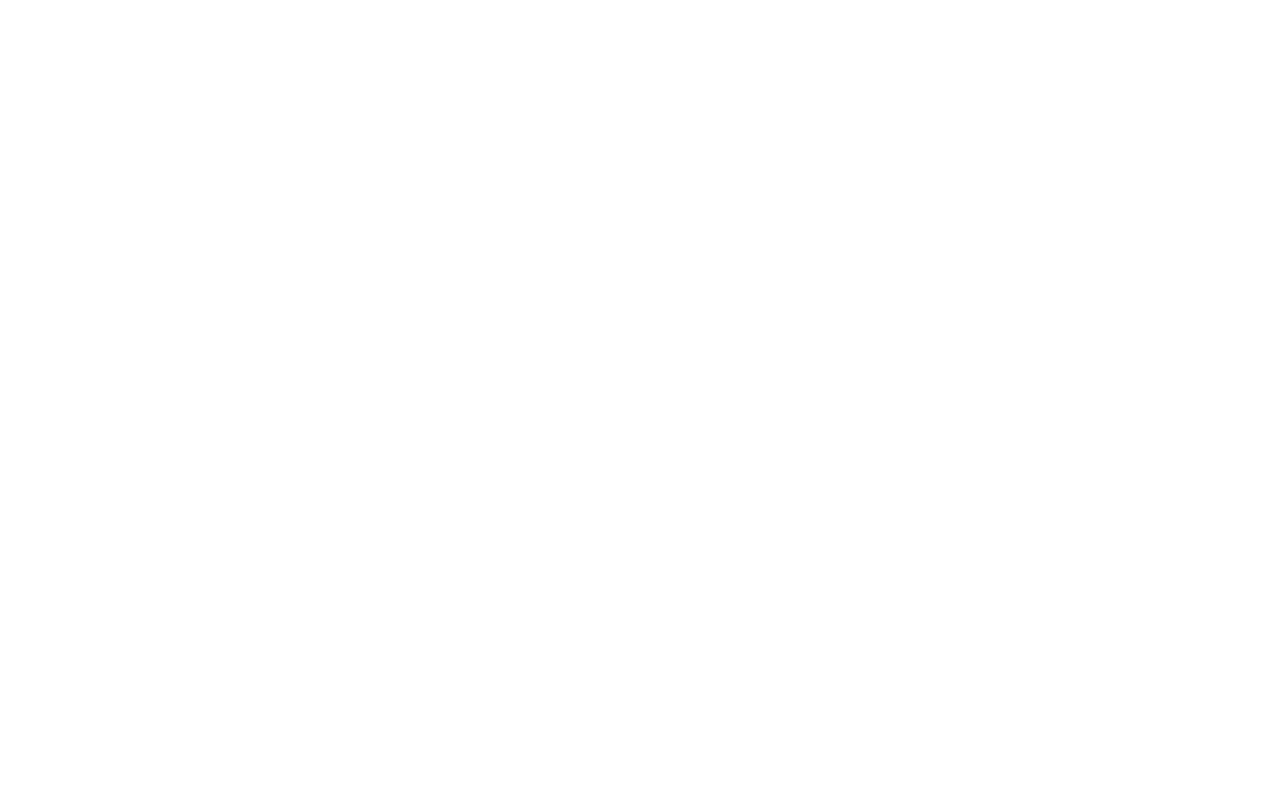
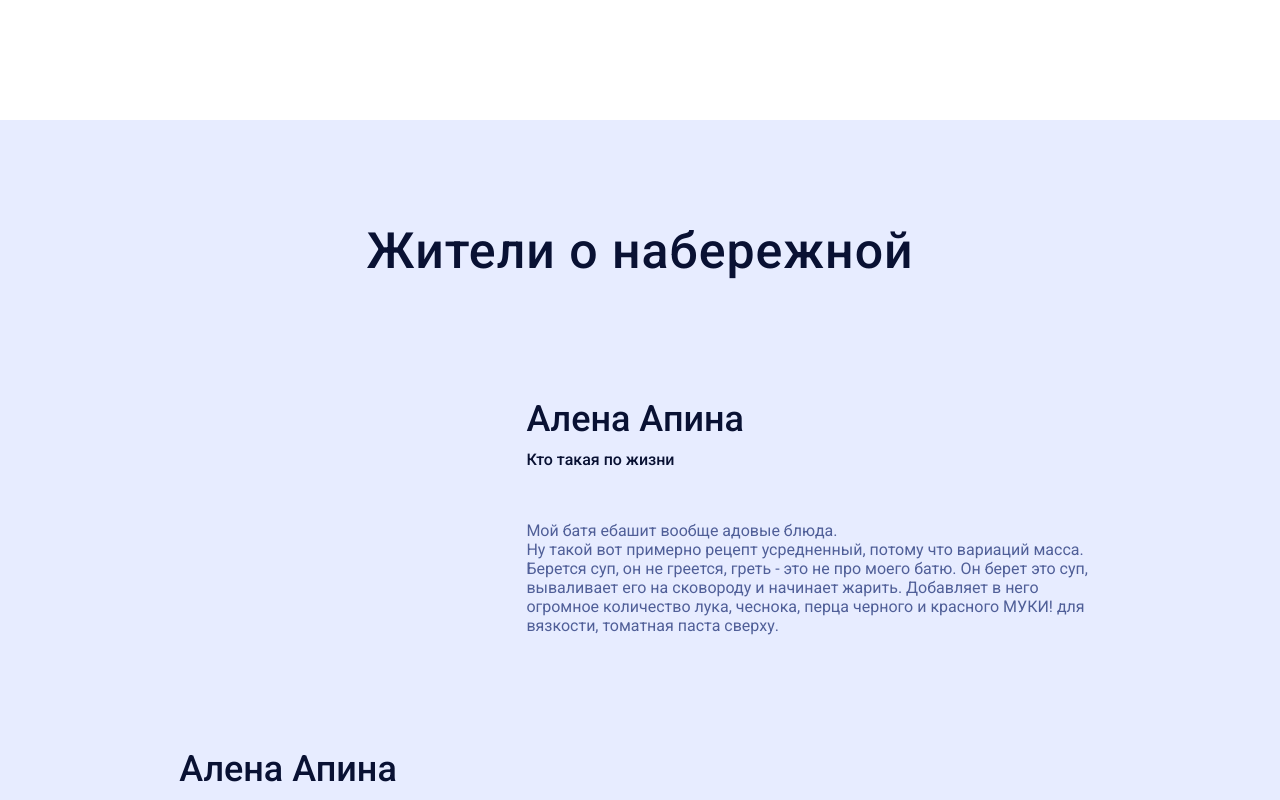
Before and after one commit to designunit/bereguray, a Next.js app: page / in a window 1280 px wide. Shown: the part 680-1480 px from the top of the page. Before the commit the page ends 800 px from the top, so only its background shows below. Built offline with nearby package versions, Linux system fonts and the light colour scheme.

Commit message:
implemented

```diff
--- a/src/components/Bubble/index.tsx
+++ b/src/components/Bubble/index.tsx
@@ -54,6 +54,8 @@
         </path>
     )
 
+    const clipPathId = `clipPath${picturePath}`
+
     return (
         <>
             <svg fill="none" xmlns="http://www.w3.org/2000/svg"
@@ -65,7 +67,7 @@
                 {!picturePath ? path : (
                     <defs>
                         <clipPath
-                            id='clipPath'
+                            id={clipPathId}
                             clipPathUnits='objectBoundingBox'
                         >
                             {path}
@@ -75,12 +77,8 @@
             </svg>
 
             {!picturePath ? null : (
-                <img src={picturePath} className={s.img} style={props.style} />
+                <img src={picturePath} style={{...props.style, clipPath: `url(#${clipPathId})`}} />
             )}
         </>
     )
 }
-
-Bubble.defaultProps = {
-    duration: 15 + Math.random()*60,
-}
--- a/src/components/Bubble/styles.module.css
+++ /dev/null
@@ -1,3 +0,0 @@
-.img {
-    clip-path: url(#clipPath);
-}
--- a/src/components/IndexPage/index.tsx
+++ b/src/components/IndexPage/index.tsx
@@ -4,6 +4,7 @@
 import { PageSection } from '../PageSection'
 import { Header } from '../Header'
 import { Parallax } from 'react-scroll-parallax';
+import { Stories } from '../Stories'
 
 const IndexPage = () => (
     <main className={styles.layout}>
@@ -79,6 +80,8 @@
             </div>
         </PageSection>
 
+        <Stories />
+
         {/* <div className={styles.form}>
             <Title>
                 Присоединяйся к движению
--- a/src/components/Story/index.tsx
+++ b/src/components/Story/index.tsx
@@ -1,4 +1,5 @@
 import s from './styles.module.css'
+import { Bubble } from '../Bubble'
 
 export type StoryProps = {
     picturePath: string
@@ -11,7 +12,29 @@
 export const Story: React.SFC<StoryProps> = props => (
     <div className={`${s.container} ${props.pictureSide === 'right' ? s.pictureRight : null}`}>
         <div className={s.picture}>
-            <img src={props.picturePath} style={{ width: '100%' }} />
+            <Bubble
+                style={{
+                    position: 'absolute',
+                    maxWidth: '100%',
+                    maxHeight: '100%',
+                    transform: `scale(1.1)`,
+                }}
+                color='#B1F4EC'
+            />
+            <Bubble
+                style={{
+                    position: 'absolute',
+                    maxWidth: '100%',
+                    maxHeight: '100%',
+                }}
+                color='#FFD166'
+            />
+            <Bubble
+                style={{
+                    width: '100%',
+                }}
+                picturePath={props.picturePath}
+            />
         </div>
 
         <div className={s.spacer} />
--- a/src/components/Story/styles.module.css
+++ b/src/components/Story/styles.module.css
@@ -15,6 +15,9 @@
 
 .picture {
     max-width: 33%;
+
+    max-height: 100%;
+    position: relative;
 }
 
 .spacer{
```
